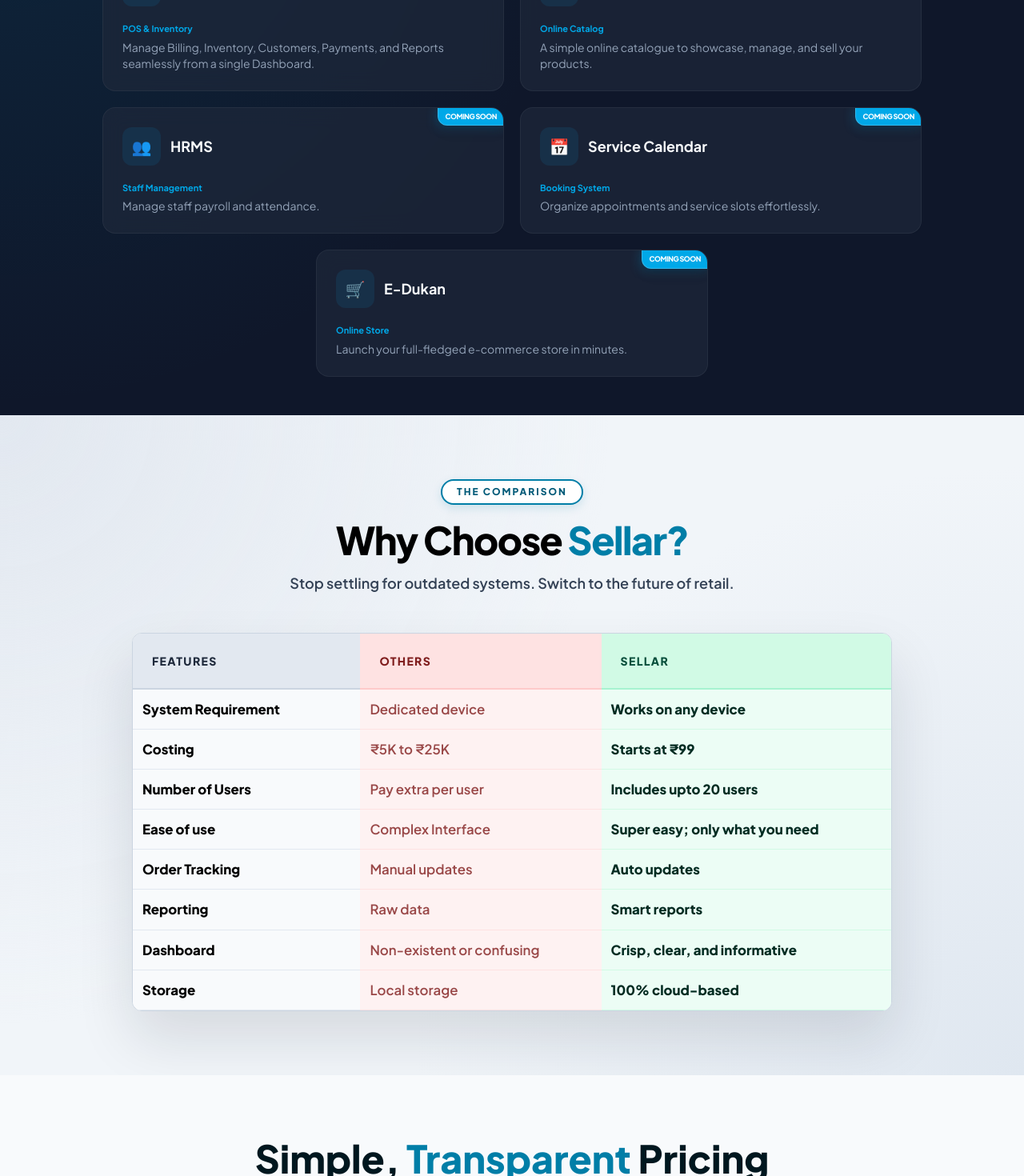
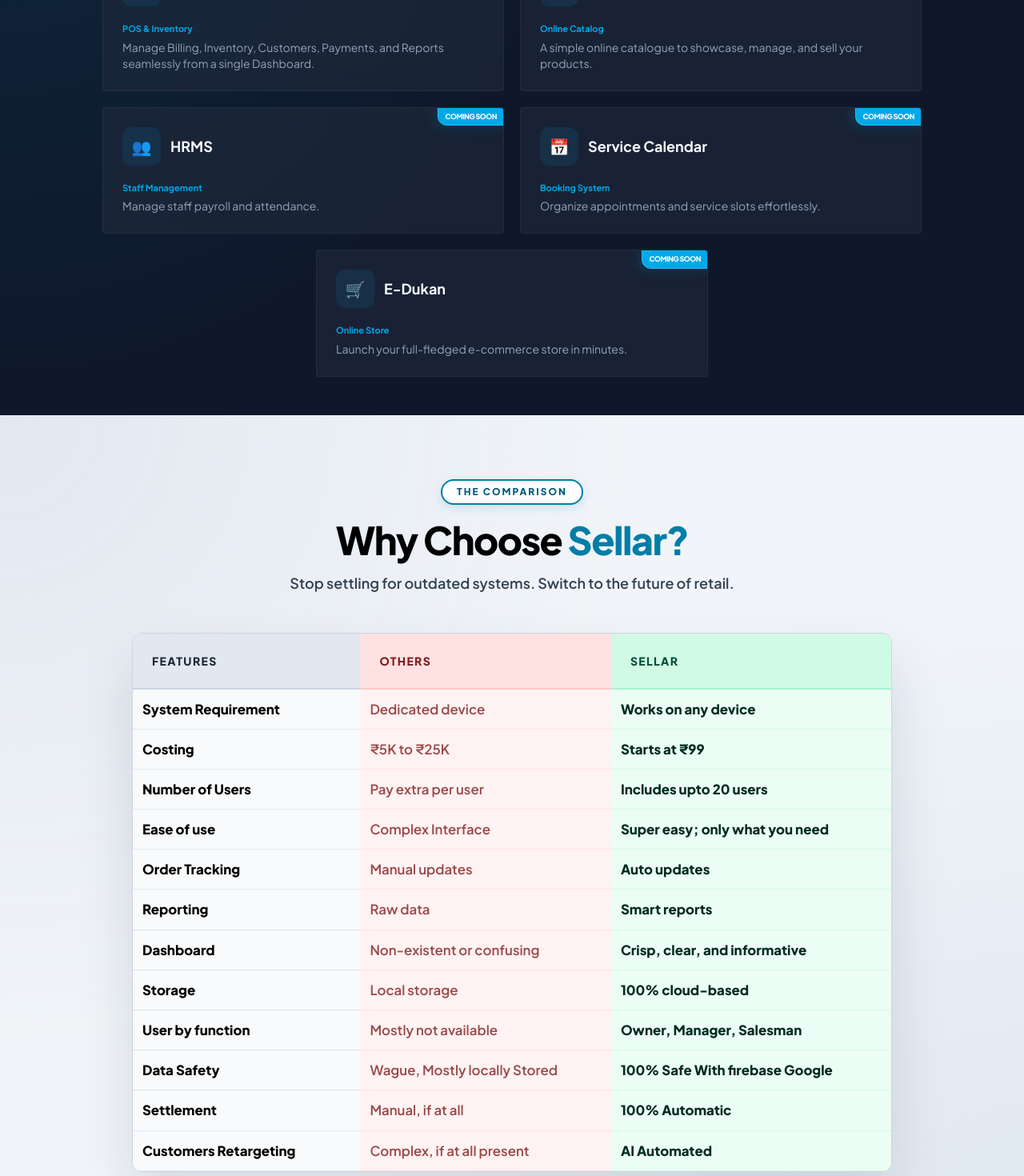
Before and after one commit to imPankaj1922003/Sellar-Portfolio-Website, a React (Vite) app: page /contact in a window 1280 px wide. Shown: the part 3080-4550 px from the top of the page at 80% size. Built offline with nearby package versions, Linux system fonts and the light colour scheme; no server answers.

Commit message:
Fix Radius of all boxes

```diff
--- a/src/Component/CoreSolutions/CoreSolution.jsx
+++ b/src/Component/CoreSolutions/CoreSolution.jsx
@@ -77,7 +77,7 @@
                                 className={`
                                     group relative cursor-pointer
                                     bg-slate-800/70 backdrop-blur-md
-                                    border ${isExpanded ? 'border-[#00A8E8]' : 'border-white/5'} rounded-2xl
+                                    border ${isExpanded ? 'border-[#00A8E8]' : 'border-white/5'} rounded-sm
                                     p-4 md:p-6
                                     flex flex-col gap-2
                                     transition-all duration-500 ease-in-out
--- a/src/Component/Footer/Footer.jsx
+++ b/src/Component/Footer/Footer.jsx
@@ -32,8 +32,8 @@
                             {[
                                 { icon: <Facebook size={20} fill="#1877F2" stroke="none" />, url: "https://facebook.com" },
                                 { icon: <Twitter size={20} fill="#1DA1F2" stroke="none" />, url: "https://twitter.com" },
-                                { icon: <Instagram size={20} className="text-pink-500" />, url: "https://instagram.com" },
-                                { icon: <Linkedin size={20} fill="#0A66C2" stroke="none" />, url: "https://linkedin.com" }
+                                { icon: <Instagram size={20} className="text-pink-500" />, url: "https://www.instagram.com/sellar.in?igsh=MXhobzJrMzIzbGdlaQ==" },
+                                { icon: <Linkedin size={20} fill="#0A66C2" stroke="none" />, url: "https://www.linkedin.com/company/sellar-in/" }
                             ].map((social, idx) => (
                                 <a
                                     key={idx}
--- a/src/Component/FutureVision/FutureVision.jsx
+++ b/src/Component/FutureVision/FutureVision.jsx
@@ -11,7 +11,7 @@
 
                 {/* Header Section */}
                 <div className="text-center mb-8">
-                    <span className="inline-block bg-sky-500/10 text-sky-400 border border-sky-400/30 px-5 py-2 rounded-full text-[10px] font-black tracking-[3px] uppercase mb-6 shadow-[0_0_20px_rgba(56,189,248,0.1)]">
+                    <span className="inline-block bg-sky-500/10 text-sky-400 border border-sky-400/30 px-5 py-2 rounded-sm text-[10px] font-black tracking-[3px] uppercase mb-6 shadow-[0_0_20px_rgba(56,189,248,0.1)]">
                         UPCOMING TECH
                     </span>
                     <h2 className="text-3xl md:text-7xl font-black text-white leading-tight mb-6">
@@ -26,7 +26,7 @@
                 <div className="grid grid-cols-3 gap-2 md:gap-6 mt-4">
 
                     {/* AI-Driven Forecast Card (Design synced with others) */}
-                    <div className="group bg-slate-800/20 backdrop-blur-sm p-3 md:p-8 rounded-xl md:rounded-3xl border border-white/5 hover:bg-slate-800/40 transition-all duration-300 flex flex-col items-center text-center">
+                    <div className="group bg-slate-800/20 backdrop-blur-sm p-3 md:p-8 rounded-sm md:rounded-sm border border-white/5 hover:bg-slate-800/40 transition-all duration-300 flex flex-col items-center text-center">
                         <div className="w-8 h-8 md:w-16 md:h-16 bg-white/5 flex items-center justify-center rounded-lg md:rounded-2xl text-lg md:text-3xl group-hover:bg-sky-500 transition-colors mb-3 shrink-0">
                             🤖
                         </div>
@@ -35,7 +35,7 @@
                     </div>
 
                     {/* B2B Marketplace Card */}
-                    <div className="group bg-slate-800/20 backdrop-blur-sm p-3 md:p-8 rounded-xl md:rounded-3xl border border-white/5 hover:bg-slate-800/40 transition-all duration-300 flex flex-col items-center text-center">
+                    <div className="group bg-slate-800/20 backdrop-blur-sm p-3 md:p-8 rounded-sm md:rounded-3xl border border-white/5 hover:bg-slate-800/40 transition-all duration-300 flex flex-col items-center text-center">
                         <div className="w-8 h-8 md:w-16 md:h-16 bg-white/5 flex items-center justify-center rounded-lg md:rounded-2xl text-lg md:text-3xl group-hover:bg-sky-500 transition-colors mb-3 shrink-0">
                             🤝
                         </div>
@@ -44,7 +44,7 @@
                     </div>
 
                     {/* Predictive Analytics Card */}
-                    <div className="group bg-slate-800/20 backdrop-blur-sm p-3 md:p-8 rounded-xl md:rounded-3xl border border-white/5 hover:bg-slate-800/40 transition-all duration-300 flex flex-col items-center text-center">
+                    <div className="group bg-slate-800/20 backdrop-blur-sm p-3 md:p-8 rounded-sm md:rounded-3xl border border-white/5 hover:bg-slate-800/40 transition-all duration-300 flex flex-col items-center text-center">
                         <div className="w-8 h-8 md:w-16 md:h-16 bg-white/5 flex items-center justify-center rounded-lg md:rounded-2xl text-lg md:text-3xl group-hover:bg-indigo-500 transition-colors mb-3 shrink-0">
                             📊
                         </div>
--- a/src/Component/WhySellar/WhySellar.jsx
+++ b/src/Component/WhySellar/WhySellar.jsx
@@ -10,6 +10,10 @@
         { feature: "Reporting", others: "Raw data", sellar: "Smart reports" },
         { feature: "Dashboard", others: "Non-existent or confusing", sellar: "Crisp, clear, and informative" },
         { feature: "Storage", others: "Local storage", sellar: "100% cloud-based" },
+        { feature: "User by function", others: "Mostly not available", sellar: "Owner, Manager, Salesman" },
+        { feature: "Data Safety", others: "Wague, Mostly locally Stored", sellar: "100% Safe With firebase Google" },
+        { feature: "Settlement", others: "Manual, if at all", sellar: "100% Automatic" },
+        { feature: "Customers Retargeting", others: "Complex, if at all present", sellar: "AI Automated" },
     ];
 
     return (
```
